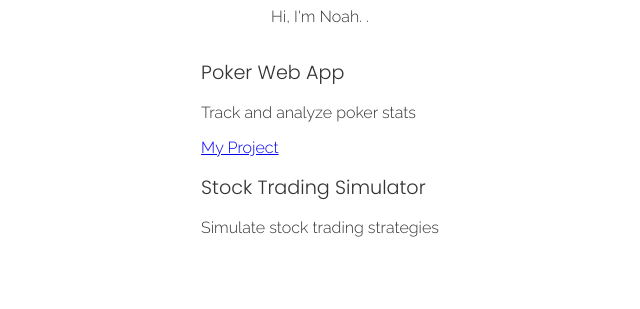
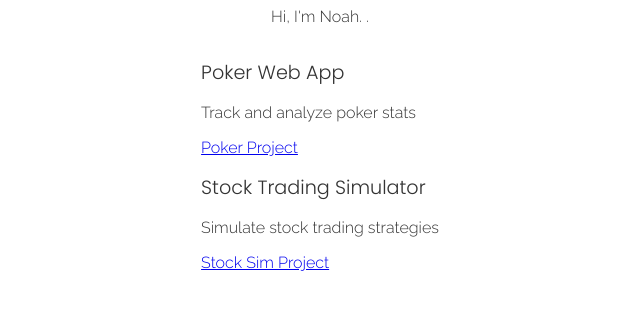
Before and after one commit to nojay5/personal-website-landing, a plain HTML site: page index.html in a window 1280 px wide. Shown: the part 143-452 px from the top of the page, without its empty margins (320-960 px from the left). Drawn offline with Linux system fonts and the light colour scheme.

Commit message:
changed to index and added link

```diff
--- a/noah.html
+++ b/index.html
@@ -22,11 +22,12 @@
         <div class="project-card">
             <h2>Poker Web App</h2>
             <p>Track and analyze poker stats</p>
-            <a href="http://13.57.4.178:8001">My Project</a>
+            <a href="http://13.57.4.178:8001">Poker Project</a>
         </div>
         <div class="project-card">
             <h2>Stock Trading Simulator</h2>
             <p>Simulate stock trading strategies</p>
+            <a href="http://13.57.4.178:8002">Stock Sim Project</a>
         </div>
         <!-- Add more project cards as needed -->
     </div>
```
